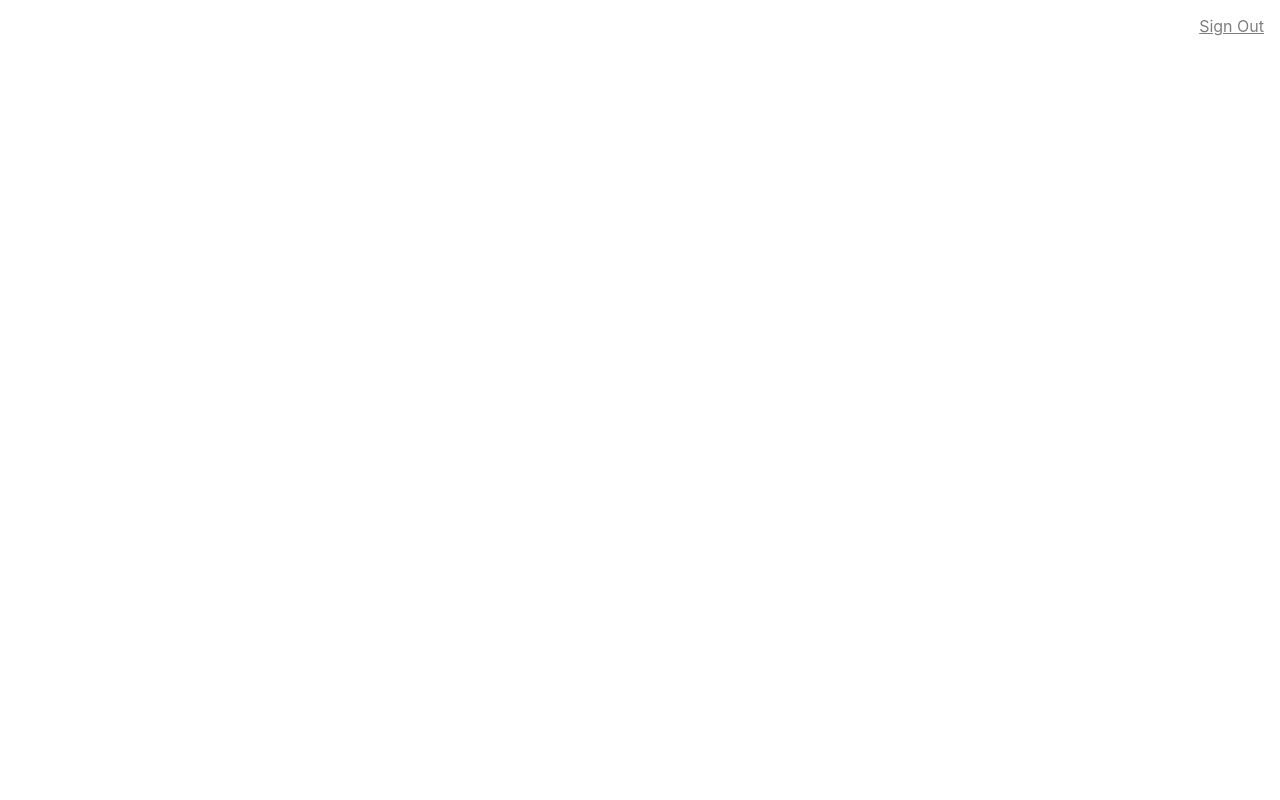
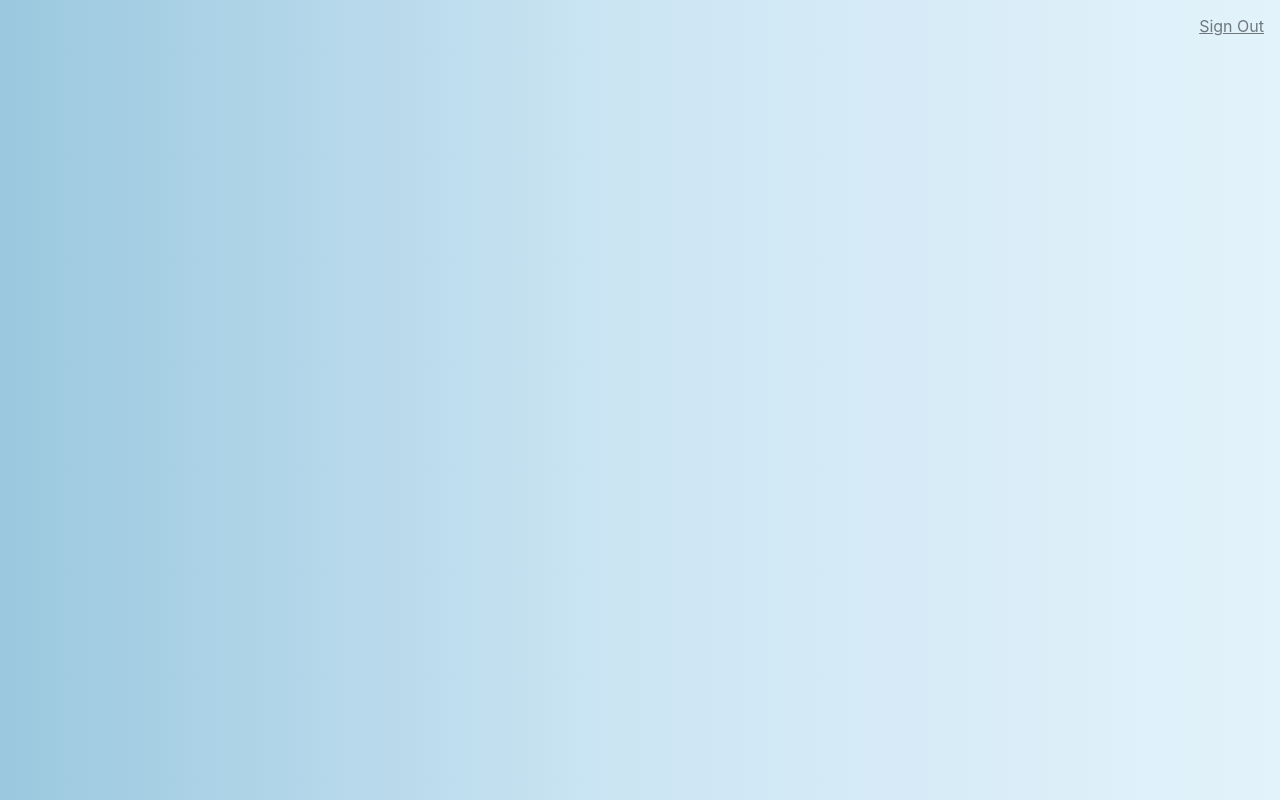
Before and after one commit to Z11mm/person-of-interest, a React (Create React App) app: page / in a window 1280 px wide. Built offline with nearby package versions, Linux system fonts and the light colour scheme.

Commit message:
added background gradient

```diff
--- a/src/index.css
+++ b/src/index.css
@@ -5,6 +5,7 @@ body {
     sans-serif;
   -webkit-font-smoothing: antialiased;
   -moz-osx-font-smoothing: grayscale;
+  background-image: linear-gradient(to right, #9bc8df, #cde6f4, #e3f3fb );
 }
 
 code {
```
